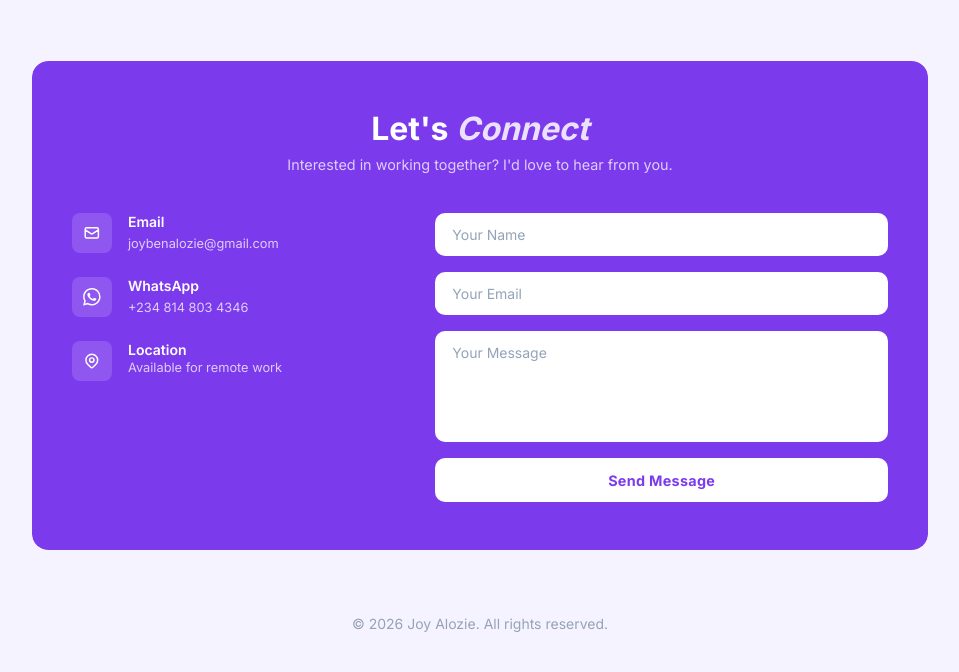
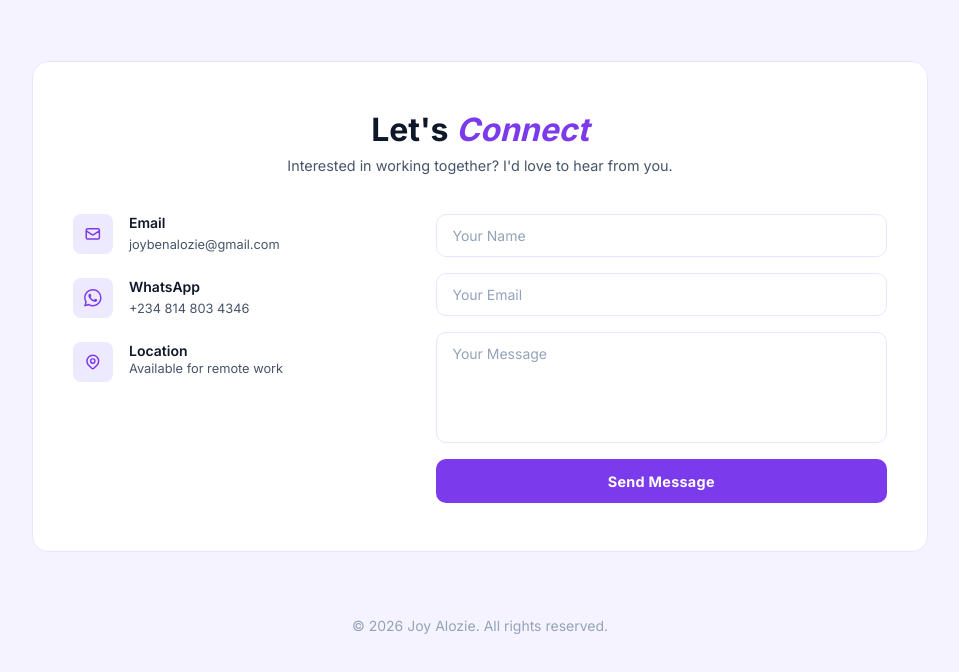
Before and after one commit to Engrcaleb/joy-portfolio, a website built with Vite: page index.html in a window 1280 px wide. Shown: the part 1726-2398 px from the top of the page, without its empty margins (160-1119 px from the left). Built offline with nearby package versions, Linux system fonts and the light colour scheme.

Commit message:
Add files via upload

```diff
--- a/src/style.css
+++ b/src/style.css
@@ -316,29 +316,31 @@ html.dark #iconMoon { display: none;  }
 }
 
 .connect-inner {
-  background: #7c3aed;
+  background: var(--bg-card);
   border-radius: 16px;
+  border: 1px solid var(--border-card);
+  box-shadow: 0 1px 3px var(--shadow-card);
   padding: 3rem 2.5rem;
-  color: #fff;
+  transition: background 0.3s, border-color 0.3s;
 }
 
 .connect-title {
   font-size: 2rem;
   font-weight: 700;
   text-align: center;
-  color: #fff;
+  color: var(--text-900);
   margin-bottom: 0.5rem;
 }
 
 .connect-highlight {
-  color: #fff;
+  color: #7c3aed;
   font-style: italic;
-  opacity: 0.85;
+  opacity: 1;
 }
 
 .connect-sub {
   text-align: center;
-  color: rgba(255,255,255,0.75);
+  color: var(--text-600);
   font-size: 0.9rem;
   margin-bottom: 2.5rem;
 }
@@ -372,12 +374,12 @@ html.dark #iconMoon { display: none;  }
   width: 2.5rem;
   height: 2.5rem;
   min-width: 2.5rem;
-  background: rgba(255,255,255,0.15);
+  background: #ede9fe;
   border-radius: 8px;
   display: flex;
   align-items: center;
   justify-content: center;
-  color: #fff;
+  color: #7c3aed;
 }
 
 .connect-icon {
@@ -388,18 +390,18 @@ html.dark #iconMoon { display: none;  }
 .connect-label {
   font-weight: 600;
   font-size: 0.875rem;
-  color: #fff;
+  color: var(--text-900);
   margin-bottom: 0.15rem;
 }
 
 .connect-value {
   font-size: 0.8rem;
-  color: rgba(255,255,255,0.75);
+  color: var(--text-600);
   text-decoration: none;
   transition: color 0.2s;
 }
 
-.connect-value:hover { color: #fff; }
+.connect-value:hover { color: #7c3aed; }
 
 .connect-form {
   display: flex;
@@ -410,30 +412,30 @@ html.dark #iconMoon { display: none;  }
 .connect-input,
 .connect-textarea {
   width: 100%;
-  background: #fff;
-  border: 1px solid rgba(255,255,255,0.3);
+  background: var(--input-bg);
+  border: 1px solid var(--border-card);
   border-radius: 10px;
   padding: 0.75rem 1rem;
   font-size: 0.875rem;
   font-family: inherit;
-  color: #1e293b;
-  transition: border-color 0.2s;
+  color: var(--text-900);
+  transition: border-color 0.2s, background 0.3s, color 0.3s;
   resize: none;
 }
 
 .connect-input::placeholder,
-.connect-textarea::placeholder { color: #94a3b8; }
+.connect-textarea::placeholder { color: var(--input-placeholder); }
 
 .connect-input:focus,
 .connect-textarea:focus {
   outline: none;
-  border-color: #5b21b6;
-  box-shadow: 0 0 0 2px rgba(91,33,182,0.2);
+  border-color: #7c3aed;
+  box-shadow: 0 0 0 2px rgba(124,58,237,0.15);
 }
 
 .connect-btn {
-  background: #fff;
-  color: #7c3aed;
+  background: #7c3aed;
+  color: #fff;
   font-weight: 700;
   font-size: 0.9rem;
   font-family: inherit;
@@ -445,5 +447,5 @@ html.dark #iconMoon { display: none;  }
   letter-spacing: 0.02em;
 }
 
-.connect-btn:hover  { background: #ede9fe; }
+.connect-btn:hover  { background: #6d28d9; }
 .connect-btn:active { transform: scale(0.98); }
```
